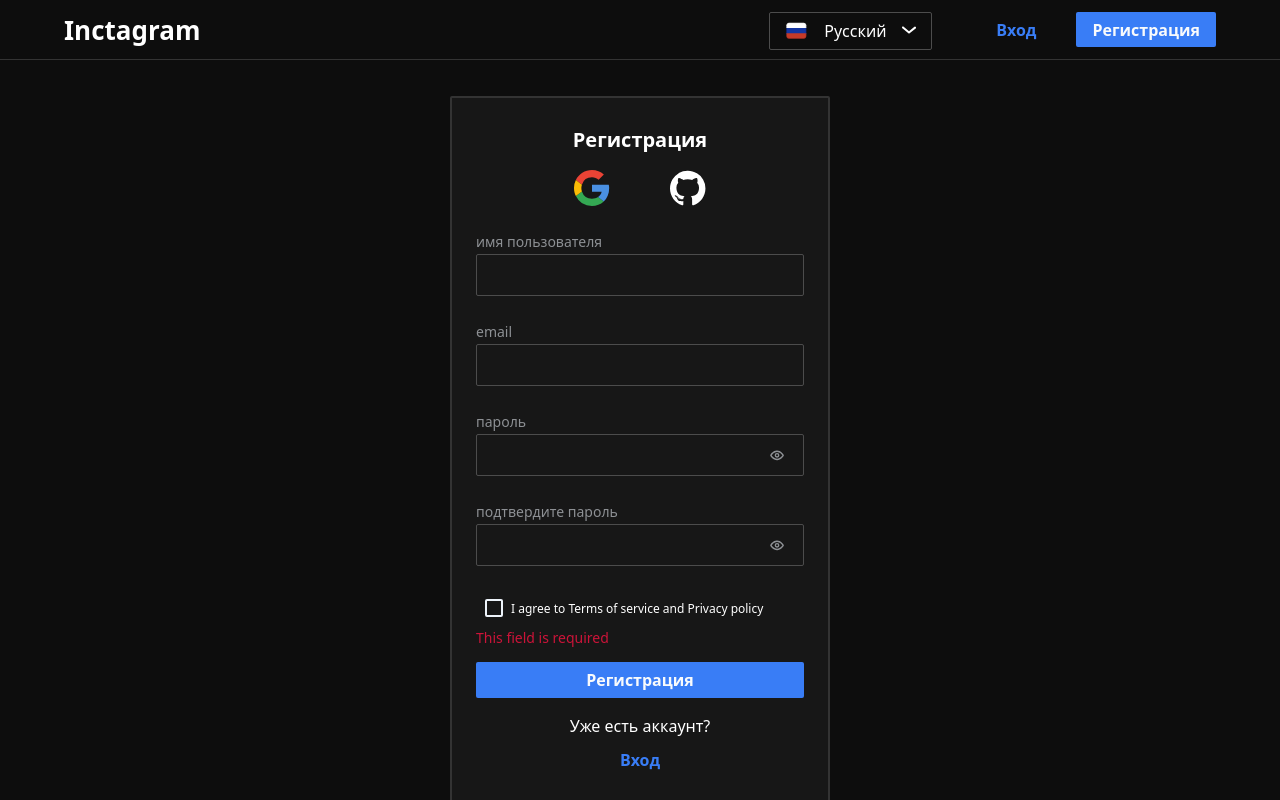
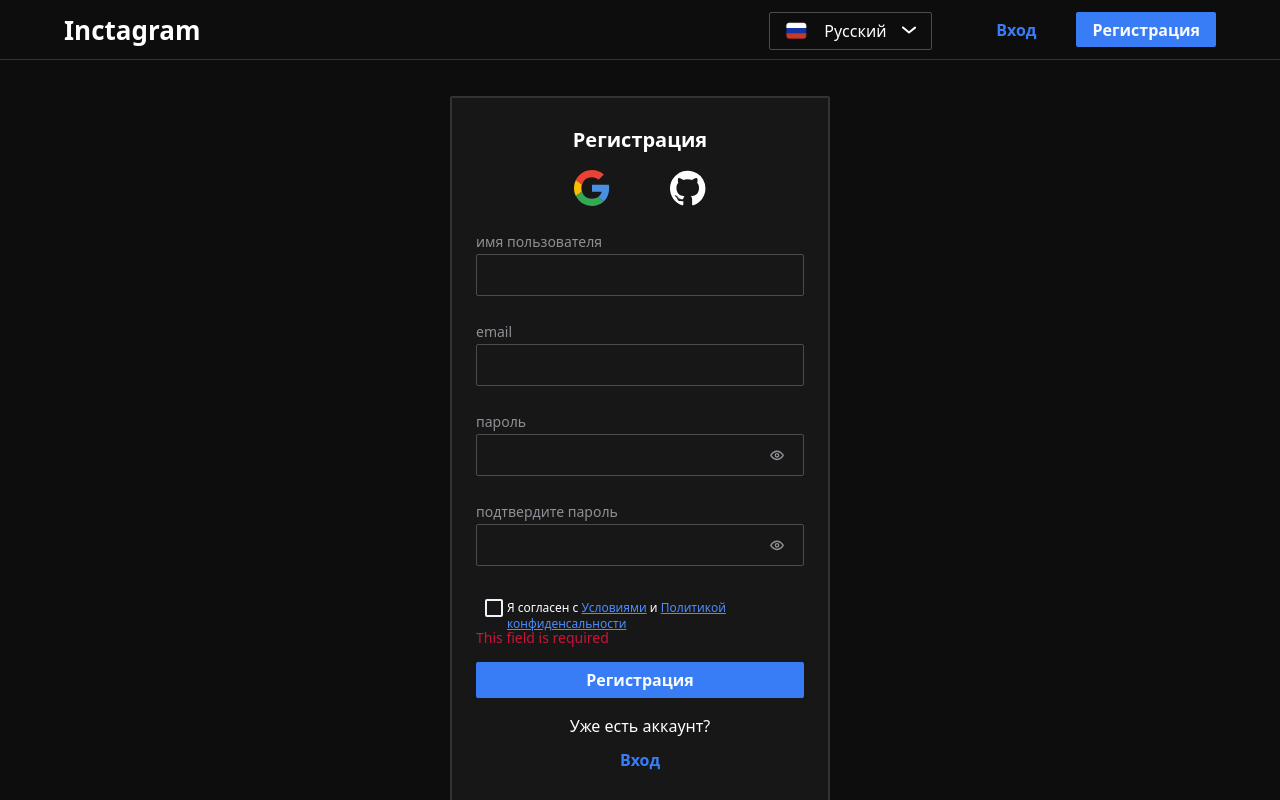
Before and after one commit to BiteCreators/inct-bc, a Next.js app: page /auth/sign-up/SignUp in a window 1280 px wide. Built offline with nearby package versions, Linux system fonts and the light colour scheme.

Commit message:
IN-44 feat: add translation for privacy policy agreement with temporary checkbox solution

```diff
--- a/src/features/auth/ui/SignUpForm.tsx
+++ b/src/features/auth/ui/SignUpForm.tsx
@@ -1,4 +1,4 @@
-import { useEffect } from 'react'
+import React, { useEffect } from 'react'
 import { SubmitHandler, useForm } from 'react-hook-form'
 
 import { GithubSvgrepoCom31, GoogleSvgrepoCom1 } from '@/common/assets/icons/components'
@@ -6,6 +6,7 @@ import { Button } from '@/common/components/button/Button'
 import { Card } from '@/common/components/card/Card'
 import { FormCheckbox } from '@/common/components/form/FormCheckbox'
 import { FormInput } from '@/common/components/form/FormInput'
+import { Trans } from '@/common/components/trans/Trans'
 import Typography from '@/common/components/typography/Typography'
 import { useScopedTranslation } from '@/common/utils/hooks/useTranslation'
 import { zodResolver } from '@hookform/resolvers/zod'
@@ -93,8 +94,23 @@ export const SignUpForm = () => {
             name={'agreedToPrivacyPolicy'}
             required
           />
-          <Typography className={'absolute top-[11px] left-[35px]'} variant={'small-text'}>
-            I agree to Terms of service and Privacy policy
+          {/*TODO: rewrite with updated input, remove this absolute positioning*/}
+          <Typography className={'absolute top-[10px] left-[31px]'} variant={'small-text'}>
+            <Trans
+              tags={{
+                '1': str => (
+                  <Link className={'underline text-primary-300'} href={'#'}>
+                    {str}
+                  </Link>
+                ),
+                '2': str => (
+                  <Link className={'underline text-primary-300'} href={'#'}>
+                    {str}
+                  </Link>
+                ),
+              }}
+              text={t.privacyPolicy}
+            />
           </Typography>
         </div>
         <Button className={'-mt-3'}>{t.signUp}</Button>
--- a/src/locales/en.ts
+++ b/src/locales/en.ts
@@ -22,7 +22,7 @@ export const en = {
     email: 'email',
     password: 'password',
     passwordConfirmation: 'password confirmation',
-    privaccyPolicy: '???',
+    privacyPolicy: 'I agree to the <1>Terms of Service</1> and <2>Privacy Policy</2>',
     signIn: 'Sign in',
     signUp: 'Sign Up',
     username: 'username',
--- a/src/locales/ru.ts
+++ b/src/locales/ru.ts
@@ -24,7 +24,7 @@ export const ru: LocaleType = {
     email: 'email',
     password: 'пароль',
     passwordConfirmation: 'подтвердите пароль',
-    privaccyPolicy: '???',
+    privacyPolicy: 'Я согласен с <1>Условиями</1> и <2>Политикой конфиденсальности</2>',
     signIn: 'Вход',
     signUp: 'Регистрация',
     username: 'имя пользователя',
```
